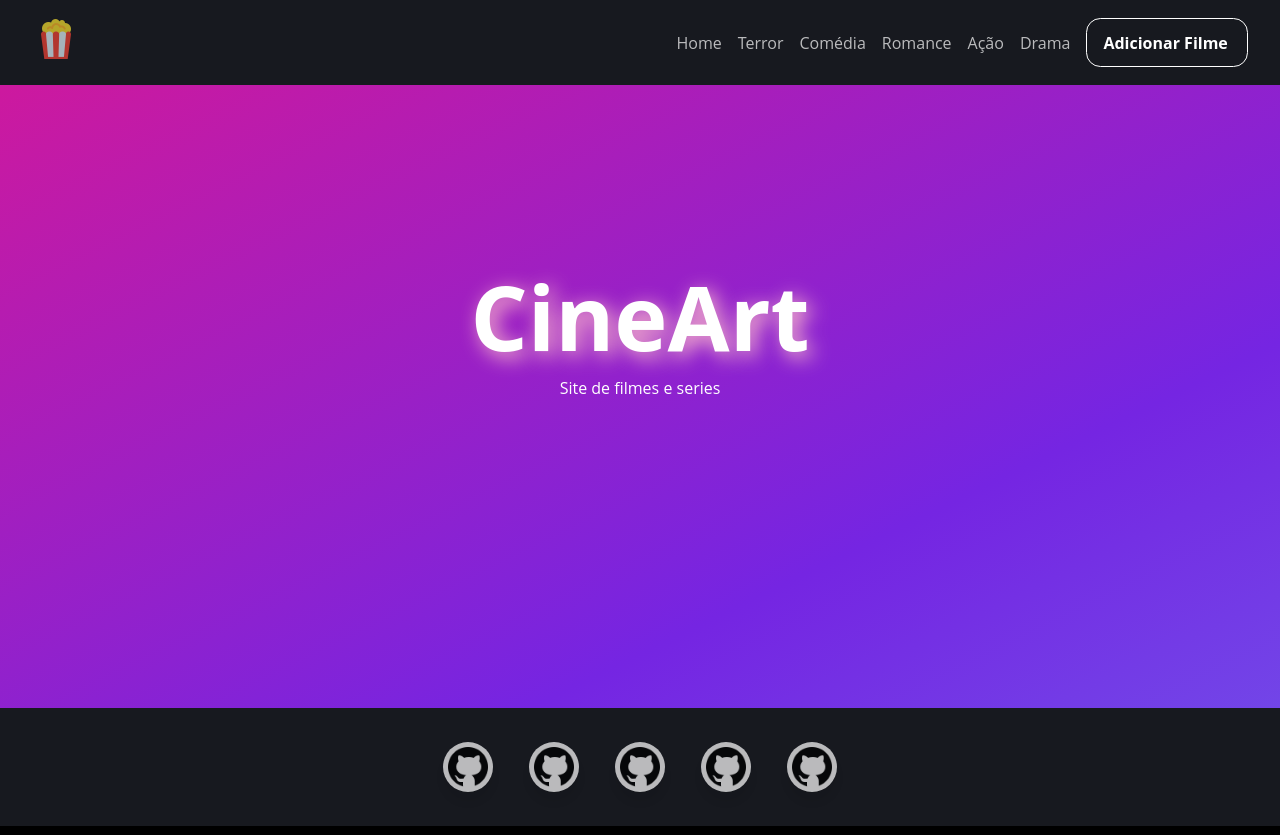
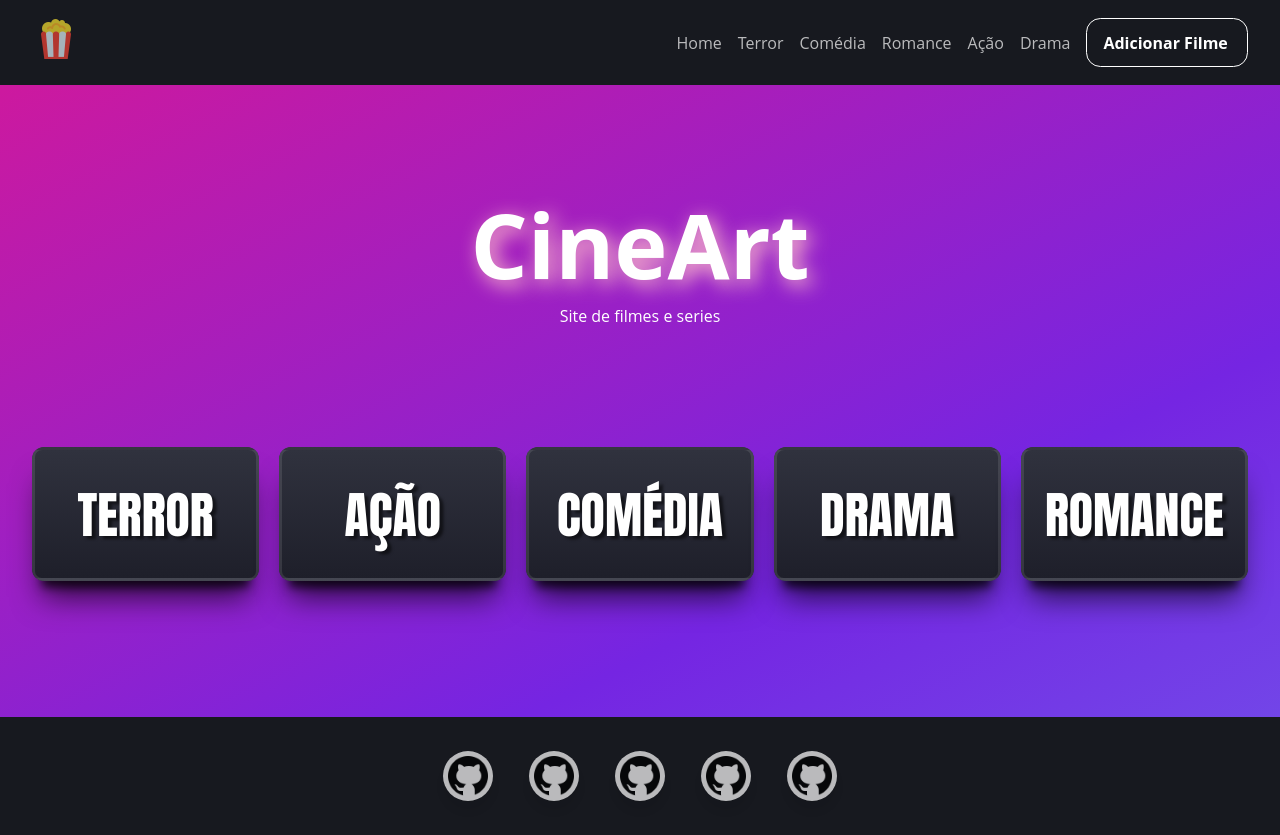
Before and after one commit to fernandorussie/cinemaAPI, a React (Vite) app: page / in a window 1280 px wide. Built offline with nearby package versions, Linux system fonts and the light colour scheme.

Commit message:
update home

```diff
--- a/src/main.jsx
+++ b/src/main.jsx
@@ -2,7 +2,7 @@ import React from 'react'
 import ReactDOM from 'react-dom/client'
 import App from './App'
 
-import Home from './routes/Home'
+import Home from './routes/Home copy'
 import Terror from './routes/Filmes'
 import Filme from './routes/Filme'
 import Adiciona from './routes/Adiciona'
--- /dev/null
+++ b/src/routes/Home copy/index.jsx
@@ -0,0 +1,97 @@
+import React from 'react';
+import { Link } from 'react-router-dom';
+
+import Head from '../../components/Head'
+// import { Container } from './styles';
+import './styles.css'
+
+function Home() {
+  return (
+    <div className='container-home'>
+        <Head title="Home"/>
+
+        <div className="containerLinks">
+            <div className='container-logo'>
+                <a className='logo' href='https://github.com/fernandorussie/cinemaAPI' target="_blank">
+                    <p>
+                        CineArt
+                    </p>
+                </a>
+                <p>
+                Site de filmes e series
+                </p>
+            </div>
+
+                <div className="Plus">
+                    <Link to={`/terror`}>
+                        <div className="Plus--link" aria-label="terror">
+                            <div className="Plus--image-container">
+                                <div>
+                                    {/* <img alt="" className="Plus--image" src="https://raw.githubusercontent.com/fernandorussie/banco-imagens/main/4.png?token=GHSAT0AAAAAAB5DCUCR2HPLHDAKKFJUXEMUY6KWM7A"/> */}
+                                    <div className="Plus--title">
+                                        <p>TERROR</p>
+                                    </div>
+                                    <img alt="" className="Plus--image Plus--hover-image" src="https://i.gifer.com/4LWh.gif"/>
+                                </div>
+                            </div>
+                        </div>
+                    </Link>
+                    <Link to={`/acao`}>
+                        <div className="Plus--link" aria-label="acao">
+                            <div className="Plus--image-container">
+                                <div>
+                                    {/* <img alt="" className="Plus--image" src="https://raw.githubusercontent.com/fernandorussie/banco-imagens/main/1.png?token=GHSAT0AAAAAAB5DCUCQTTSBT6DPQBLTVLCEY6KWNDQ"/> */}
+                                    <div className="Plus--title">
+                                        <p>AÇÃO</p>
+                                    </div>
+                                    <img alt="" className="Plus--image Plus--hover-image" src="https://media.giphy.com/media/DyqPAnuAklAXe/giphy.gif"/>
+                                </div>
+                            </div>
+                        </div>
+                    </Link>
+                    <Link to={`/comedia`}>
+                        <div className="Plus--link" aria-label="comedia">
+                            <div className="Plus--image-container">
+                                <div>
+                                    {/* <img alt="" className="Plus--image" src="https://raw.githubusercontent.com/fernandorussie/banco-imagens/main/3.png?token=GHSAT0AAAAAAB5DCUCROLCJQNFFXUTQWOHMY6KWNAQ"/> */}
+                                    <div className="Plus--title">
+                                        <p>COMÉDIA</p>
+                                    </div>
+                                    <img alt="" className="Plus--image Plus--hover-image" src="https://media.giphy.com/media/l4KigDk35mBdez6TK/giphy.gif"/>
+                                </div>
+                            </div>
+                        </div>
+                    </Link>
+                    <Link to={`/drama`}>
+                        <div className="Plus--link" aria-label="drama">
+                            <div className="Plus--image-container">
+                                <div>
+                                    {/* <img alt="" className="Plus--image" src="https://raw.githubusercontent.com/fernandorussie/banco-imagens/main/2.png?token=GHSAT0AAAAAAB5DCUCQBW67EE2XWDTLBU3KY6KWNBQ"/> */}
+                                    <div className="Plus--title">
+                                        <p>DRAMA</p>
+                                    </div>
+                                    <img alt="" className="Plus--image Plus--hover-image" src="https://i.pinimg.com/originals/0d/79/74/0d797480fe068e816a7da792121ef2f3.gif"/>
+                                </div>
+                            </div>
+                        </div>
+                    </Link>
+                    <Link to={`/romance`}>
+                        <div className="Plus--link" aria-label="romance">
+                            <div className="Plus--image-container">
+                                <div>
+                                    {/* <img alt="" className="Plus--image" src="https://raw.githubusercontent.com/fernandorussie/banco-imagens/main/5.png?token=GHSAT0AAAAAAB5DCUCRCK6L7IMXXMSCV5LSY6KWM5Q"/> */}
+                                    <div className="Plus--title">
+                                        <p>ROMANCE</p>
+                                    </div>
+                                    <img alt="" className="Plus--image Plus--hover-image" src="https://media.giphy.com/media/Q5QohuzIBsMRSySbha/giphy.gif"/>
+                                </div>
+                            </div>
+                        </div>
+                    </Link>
+                </div>
+            </div>
+    </div>
+  );
+}
+
+export default Home;
--- /dev/null
+++ b/src/routes/Home copy/styles.css
@@ -0,0 +1,141 @@
+@import url('https://fonts.googleapis.com/css2?family=Anton&display=swap');
+
+body{
+    min-height: 100vh;
+}
+.container-home{
+    height: 75.05vh;
+    display: flex;
+    align-items: center;
+    justify-content: center;
+    flex-direction: column;
+    padding-top: 20px;
+}
+.containerLinks {
+    width: 95%;
+    padding: 0 0 26px;
+    margin: 0 auto;
+}
+.container-logo{
+    display: flex;
+    align-items: center;
+    justify-content: flex-start;
+    flex-direction: column;
+    margin-bottom: 100px;
+}
+.container-home p {
+    color: white;
+}
+.logo{
+    text-decoration: none;
+    opacity: 1;
+}
+.logo p{
+    font-size: 90px;
+    font-weight: bold;
+    color: white;
+    text-shadow: 5px 5px 20px pink;
+    transition: 1s all ease;
+    cursor: pointer;
+}
+.logo:hover{
+    opacity: 0.7;
+}
+
+.Plus {
+    align-content: center;
+    display: flex;
+    -webkit-box-pack: start;
+    justify-content: flex-start;
+    flex-flow: row wrap;
+    margin: 0px 0px 0px -20px;
+}
+.Plus > a, .Plus > div {
+    width: calc(20% - 20px);
+    margin: 20px 0px 0px 20px;
+    flex: 0 0 auto;
+    opacity: 1;
+}
+.Plus--link {
+    border-radius: 10px;
+}
+.Plus--link {
+    background-image: linear-gradient(rgb(58, 60, 74), rgb(36, 38, 50));
+    box-shadow: rgba(0, 0, 0, 0.69) 0px 26px 30px -10px, rgba(0, 0, 0, 0.73) 0px 16px 10px -10px;
+    cursor: pointer;
+    display: block;
+    position: relative;
+    transform: scale(1);
+    width: 100%;
+    border-radius: 12px;
+    overflow: hidden;
+    transition: all 250ms cubic-bezier(0.25, 0.40, 0.40, 0.90) 0s !important;
+}
+.Plus--link div {
+    border-radius: 10px;
+    transition: opacity 250ms cubic-bezier(0.25, 0.46, 0.45, 0.94) 0s;
+}
+.Plus--image-container {
+    position: relative;
+    width: 100%;
+    background: linear-gradient(rgb(48, 50, 62), rgb(30, 31, 42)) 0% 0% / cover;
+    overflow: hidden;
+    border-radius: 6px;
+    padding-top: 56.25%;
+    transition: all 250ms cubic-bezier(0.25, 0.46, 0.45, 0.94) 0s !important;
+    border: 3px solid rgba(255,255,255,.1);
+}
+.Plus--link:hover .Plus--image-container {
+    border-color: rgba(255,255,255,.45);
+}
+.Plus--link img:not(.Plus--hover-image) {
+    z-index: 1;
+}
+.Plus--title {
+    position: absolute;
+    right: 0px;
+    top: 0px;
+    bottom: 0px;
+    left: 0px;
+    width: 100%;
+    height: 100%;
+    display: flex;
+    align-items: center;
+    justify-content: center;
+    object-fit: cover;
+    opacity: 1;
+    transition: opacity 500ms ease-in-out 0s;
+    z-index: 2;
+}
+.Plus--title p{
+    font-size: 50px;
+    font-family: 'Anton', sans-serif;
+    text-shadow: 4px 3px 3px rgba(0,0,0,0.54);
+
+    transition: opacity 500ms ease-in-out 0s;
+}
+.Plus--image {
+    bottom: 0px;
+    display: block;
+    height: 100%;
+    left: 0px;
+    object-fit: cover;
+    opacity: 1;
+    position: absolute;
+    right: 0px;
+    top: 0px;
+    width: 100%;
+    transition: opacity 500ms ease-in-out 0s;
+
+}
+.Plus--link img.Plus--hover-image {
+    opacity: 0;
+    z-index: 0;
+}
+.Plus--link:hover img.Plus--hover-image, .Plus--link:focus img.Plus--hover-image, .Plus--link:hover p{
+    opacity: 1;
+}
+.Plus--link:hover, .Plus--link:focus {
+    box-shadow: rgba(0, 0, 0, 0.8) 0px 40px 58px -16px, rgba(0, 0, 0, 0.72) 0px 30px 22px -10px;
+    transform: scale(1.05);
+}
```
Also changed, not shown: src/routes/Home copy/images/terror2.png (added).
